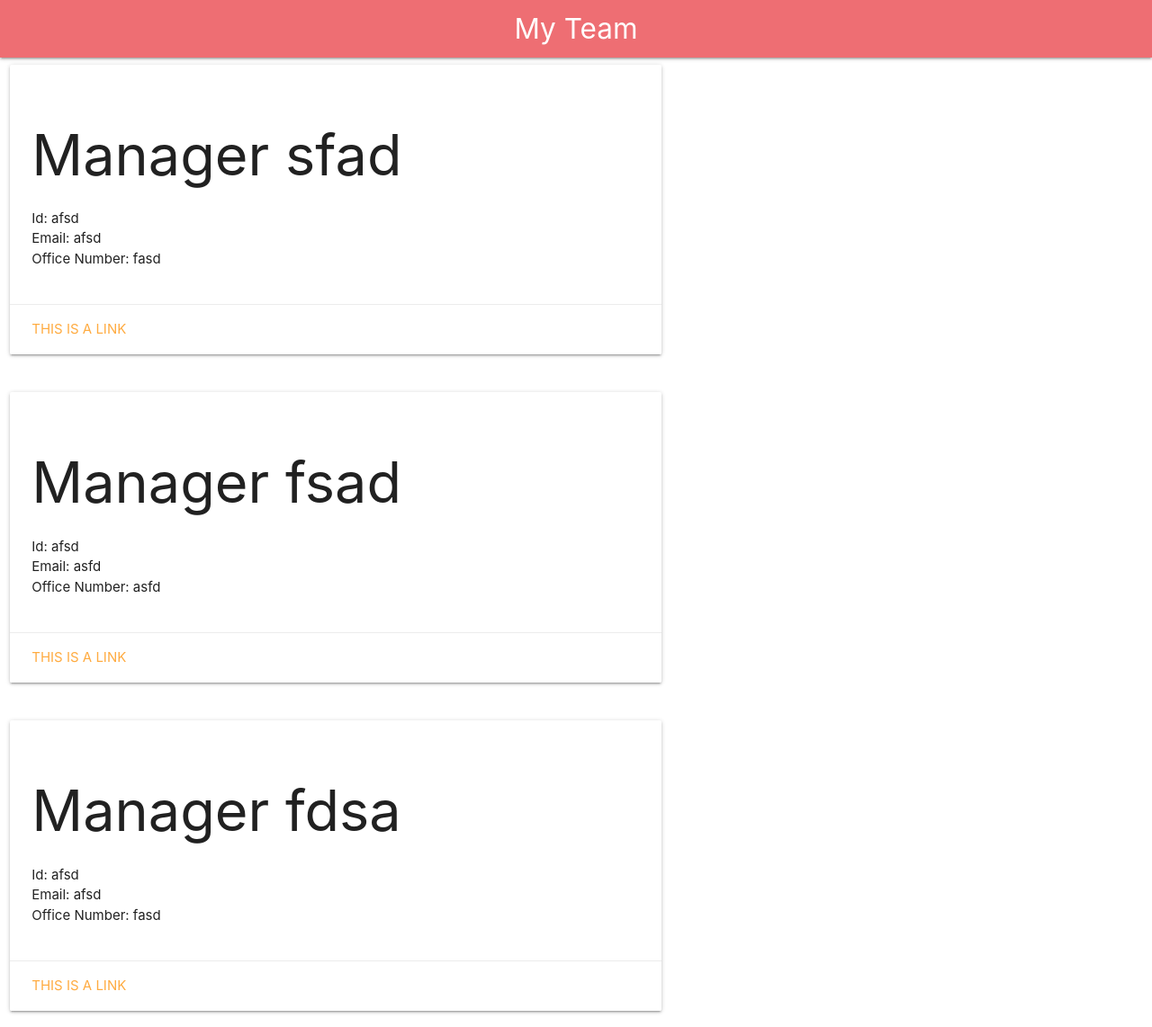
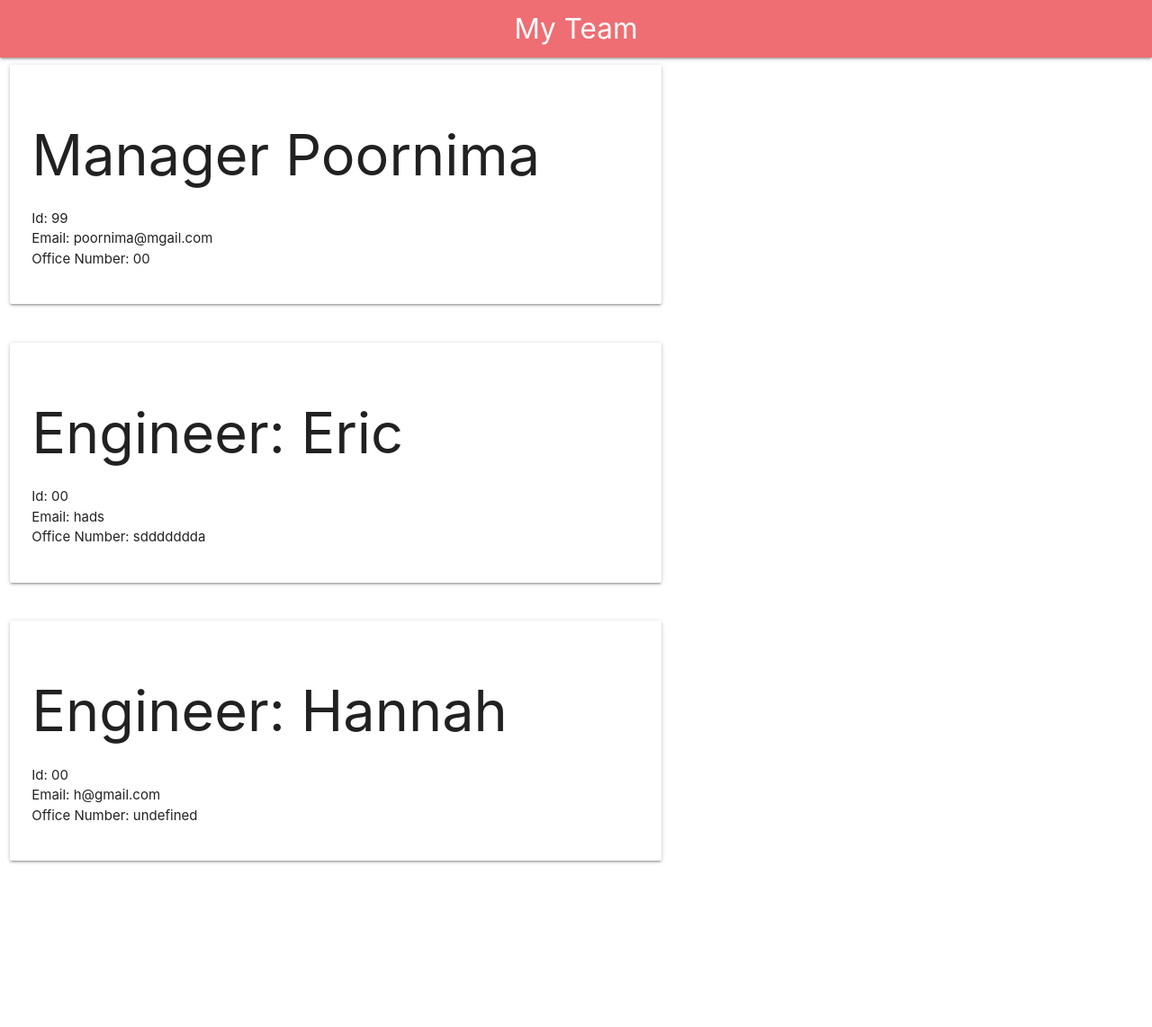
Before and after one commit to hlodg/team_generator, a website: page develop/index.html in a window 1280 px wide. Shown: the whole page at 90% size. After the commit the page ends 992 px from the top, so only its background shows below. Drawn offline with nearby package versions, Linux system fonts and the light colour scheme.

Commit message:
finished! Walkthrough included

```diff
--- a/develop/index.html
+++ b/develop/index.html
@@ -19,16 +19,14 @@
             <div class="col s12 m7">
               <div class="card">
                 <div class="card-content">
-                <h1>Manager sfad</h1>
+                <h1>Manager Poornima</h1>
                   <ul>
-                    <li>Id: afsd</li>
-                    <li>Email: afsd</li>
-                    <li>Office Number: fasd</li>
+                    <li>Id: 99</li>
+                    <li>Email: poornima@mgail.com</li>
+                    <li>Office Number: 00</li>
                   </ul>
                 </div>
-                <div class="card-action">
-                  <a href="#">This is a link</a>
-                </div>
+
               </div>
             </div>
           </div>
@@ -36,31 +34,26 @@
     <div class="col s12 m7">
       <div class="card">
         <div class="card-content">
-        <h1>Manager fsad</h1>
+        <h1>Engineer: Eric</h1>
           <ul>
-            <li>Id: afsd</li>
-            <li>Email: asfd</li>
-            <li>Office Number: asfd</li>
+            <li>Id: 00</li>
+            <li>Email: hads</li>
+            <li>Office Number: sddddddda</li>
           </ul>
-        </div>
-        <div class="card-action">
-          <a href="#">This is a link</a>
         </div>
       </div>
     </div>
-  </div><div class="row">
+  </div>
+          <div class="row">
     <div class="col s12 m7">
       <div class="card">
         <div class="card-content">
-        <h1>Manager fdsa</h1>
+        <h1>Engineer: Hannah </h1>
           <ul>
-            <li>Id: afsd</li>
-            <li>Email: afsd</li>
-            <li>Office Number: fasd</li>
+            <li>Id: 00</li>
+            <li>Email: h@gmail.com</li>
+            <li>Office Number: undefined</li>
           </ul>
-        </div>
-        <div class="card-action">
-          <a href="#">This is a link</a>
         </div>
       </div>
     </div>
```
